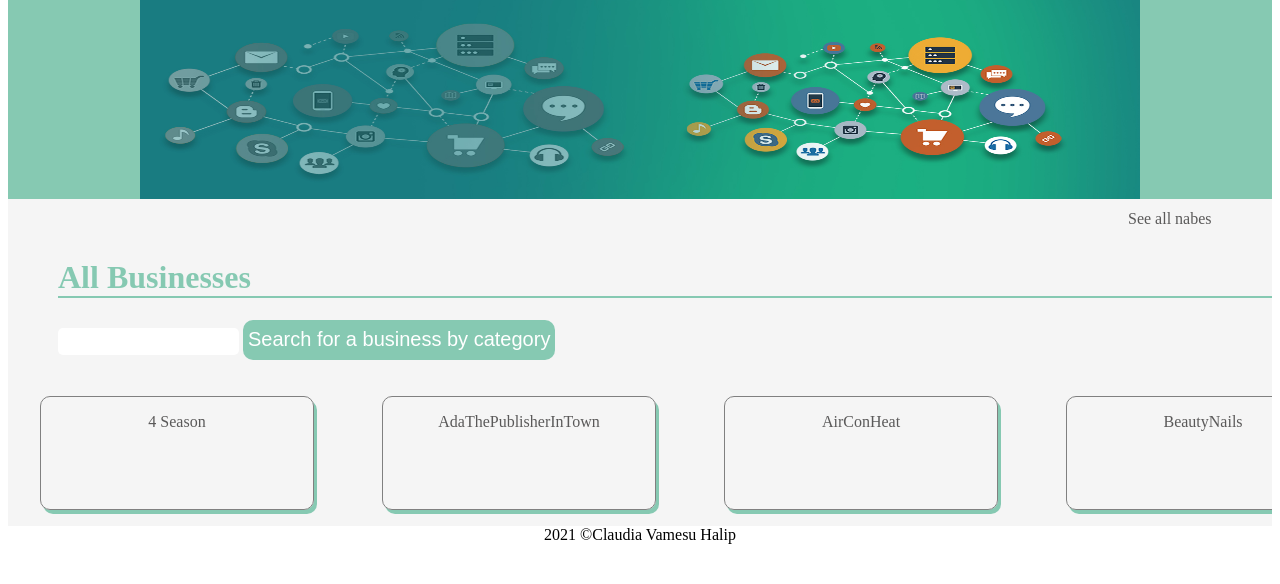
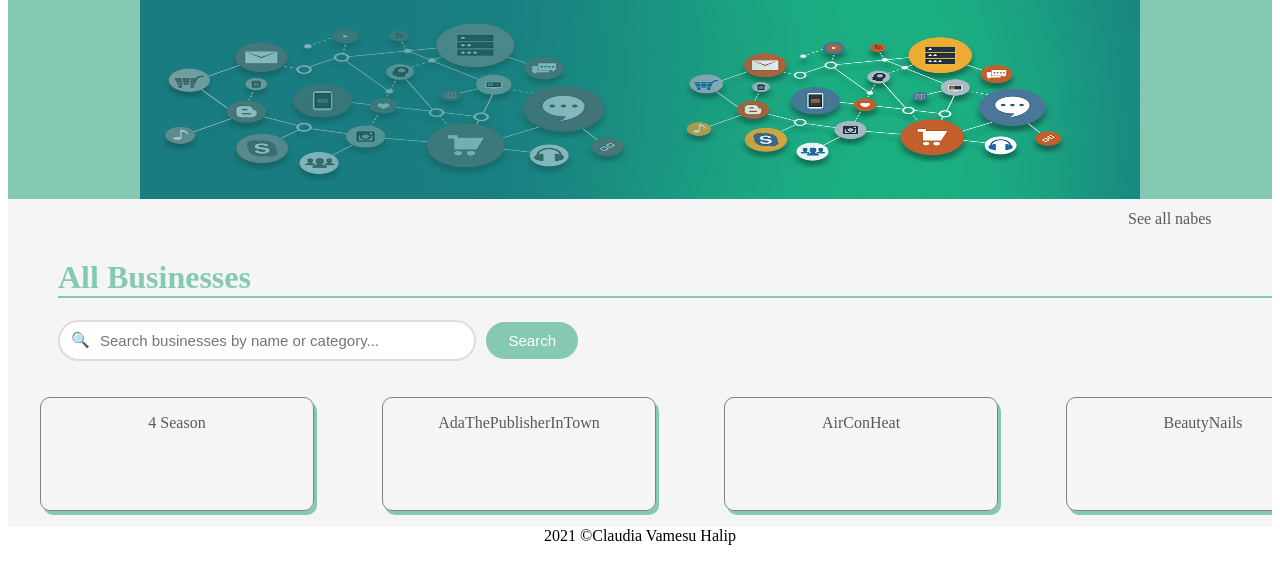
Before and after one commit to claudiahalip/NabeB-rails_project, a Rails app: page /businesses in a window 1280 px wide. Shown: the part 188-772 px from the top of the page. Run offline with Rails 7, Linux system fonts and the light colour scheme; the visitor is signed in with stand-in values (Sample User, id 1); data comes from the database, SQL or seed files in the repository.

Commit message:
Add real-time live search with modern UI refresh
- Extract businesses and neighborhoods results into partials
- Controllers respond to XHR with partial HTML (no full page reload)
- Add live_search.js: debounced fetch (300ms), loading/empty/error states
- Modern search input: rounded corners, search icon, clear button via JS
- Clear button visible only when field has input; clears and re-fetches
- aria-live regions and aria-label for screen reader support
- Keyboard navigable; works without JS via normal form submit
- No N+1 queries; reuses existing model scopes

Closes #60

Co-authored-by: claudiahalip <claudiahalip@users.noreply.github.com>

```diff
--- a/app/assets/stylesheets/application.css
+++ b/app/assets/stylesheets/application.css
@@ -540,3 +540,107 @@ form > input[type=submit]:hover{
   margin-bottom: 20px;
   font-family: avenir;
 }
+
+/* ===== Modern Live Search Styles ===== */
+
+.search-input-wrapper {
+  display: flex;
+  align-items: center;
+  max-width: 520px;
+  gap: 10px;
+}
+
+.search-input-inner {
+  position: relative;
+  flex: 1;
+  display: flex;
+  align-items: center;
+}
+
+.search-icon {
+  position: absolute;
+  left: 13px;
+  font-size: 15px;
+  color: #aaa;
+  pointer-events: none;
+  z-index: 1;
+}
+
+.search-input {
+  width: 100%;
+  padding: 10px 36px 10px 40px;
+  border: 2px solid #ddd;
+  border-radius: 25px;
+  font-size: 15px;
+  font-family: avenir, sans-serif;
+  outline: none;
+  transition: border-color 0.2s ease, box-shadow 0.2s ease;
+  height: auto;
+  box-sizing: border-box;
+  background-color: #fff;
+}
+
+.search-input:focus {
+  border-color: rgb(134, 201, 178);
+  box-shadow: 0 0 0 3px rgba(134, 201, 178, 0.25);
+}
+
+.search-clear {
+  position: absolute;
+  right: 10px;
+  background: none;
+  border: none;
+  color: #aaa;
+  font-size: 14px;
+  cursor: pointer;
+  padding: 3px 6px;
+  border-radius: 50%;
+  line-height: 1;
+  display: none;
+  align-items: center;
+  justify-content: center;
+  transition: color 0.15s ease, background-color 0.15s ease;
+}
+
+.search-clear:hover {
+  color: #555;
+  background-color: rgba(0, 0, 0, 0.06);
+}
+
+.search-button {
+  padding: 10px 22px;
+  background-color: rgb(134, 201, 178);
+  color: white;
+  border: none;
+  border-radius: 25px;
+  font-size: 15px;
+  font-family: avenir, sans-serif;
+  cursor: pointer;
+  transition: background-color 0.2s ease;
+  white-space: nowrap;
+}
+
+.search-button:hover {
+  background-color: rgb(100, 170, 148);
+}
+
+/* Loading state — dims the results while fetching */
+[data-loading="true"] {
+  opacity: 0.5;
+  transition: opacity 0.15s ease;
+  pointer-events: none;
+}
+
+.search-empty {
+  color: grey;
+  font-family: avenir;
+  padding: 20px 0;
+  font-size: 16px;
+}
+
+.search-error {
+  color: tomato;
+  font-family: avenir;
+  padding: 20px 0;
+  font-size: 16px;
+}
--- a/app/controllers/businesses_controller.rb
+++ b/app/controllers/businesses_controller.rb
@@ -7,7 +7,13 @@ class BusinessesController < ApplicationController
       @businesses = Business.search_business(params[:q]) if  params[:q] && !params[:q].empty?
 
       respond_to do |format|
-        format.html{render :index}
+        format.html do
+          if request.xhr?
+            render partial: 'businesses_list', layout: false
+          else
+            render :index
+          end
+        end
         format.json{render json: @businesses}
       end
 
--- a/app/javascript/packs/application.js
+++ b/app/javascript/packs/application.js
@@ -7,6 +7,7 @@ require("@rails/ujs").start()
 require("turbolinks").start()
 require("@rails/activestorage").start()
 require("channels")
+require("./live_search")
 
 
 // Uncomment to copy all static images under ../images to the output folder and reference
--- /dev/null
+++ b/app/views/businesses/_businesses_list.html.erb
@@ -0,0 +1,9 @@
+<% if @businesses.any? %>
+  <%@businesses.each do |b|%>
+    <div class="business-cards">
+      <%=link_to b.name, business_path(b), class: "internal"%>
+    </div>
+  <%end%>
+<% else %>
+  <p class="search-empty">No businesses found. Try a different search term.</p>
+<% end %>
--- a/app/views/businesses/index.html.erb
+++ b/app/views/businesses/index.html.erb
@@ -10,24 +10,33 @@
     <h1><%=display_businesses_header(@neighborhood)%></h1>
 
     <div class="search-business">
-        <%= form_tag('/businesses', method: 'get') do %>
-          <%=text_field_tag(:q)%>
-          <%=submit_tag("Search for a business by category")%>
+        <%= form_tag('/businesses', method: 'get',
+              data: { live_search_form: '', live_search_results: 'businesses-list' },
+              role: 'search') do %>
+          <div class="search-input-wrapper">
+            <div class="search-input-inner">
+              <span class="search-icon" aria-hidden="true">&#128269;</span>
+              <%= text_field_tag(:q, params[:q],
+                    placeholder: "Search businesses by name or category...",
+                    class: "search-input",
+                    autocomplete: "off",
+                    'aria-label' => "Search businesses",
+                    data: { live_search_input: '' }) %>
+              <button type="button"
+                      class="search-clear"
+                      data-live-search-clear="true"
+                      aria-label="Clear search"
+                      style="display: none;">&#x2715;</button>
+            </div>
+            <%= submit_tag("Search", class: "search-button") %>
+          </div>
         <%end%>
     </div>
 
-
   <div class="just-cards">
-      <div class="businesses-wrapper" >
-            <%@businesses.each do |b|%>
-                <div  class="business-cards">
-                  <%=link_to b.name, business_path(b), class: "internal"%>
-                </div>
-            <%end%>
+      <div class="businesses-wrapper" id="businesses-list" aria-live="polite" aria-label="Business results">
+            <%= render partial: 'businesses_list' %>
       </div>
   </div>
 
-
-
-
 </div>
```
Also changed, not shown: app/controllers/neighborhoods_controller.rb (+9 -0 lines), app/javascript/packs/live_search.js (added, +79 -0 lines), app/views/neighborhoods/_neighborhoods_list.html.erb (added, +9 -0 lines), app/views/neighborhoods/index.html.erb (+23 -8 lines).
